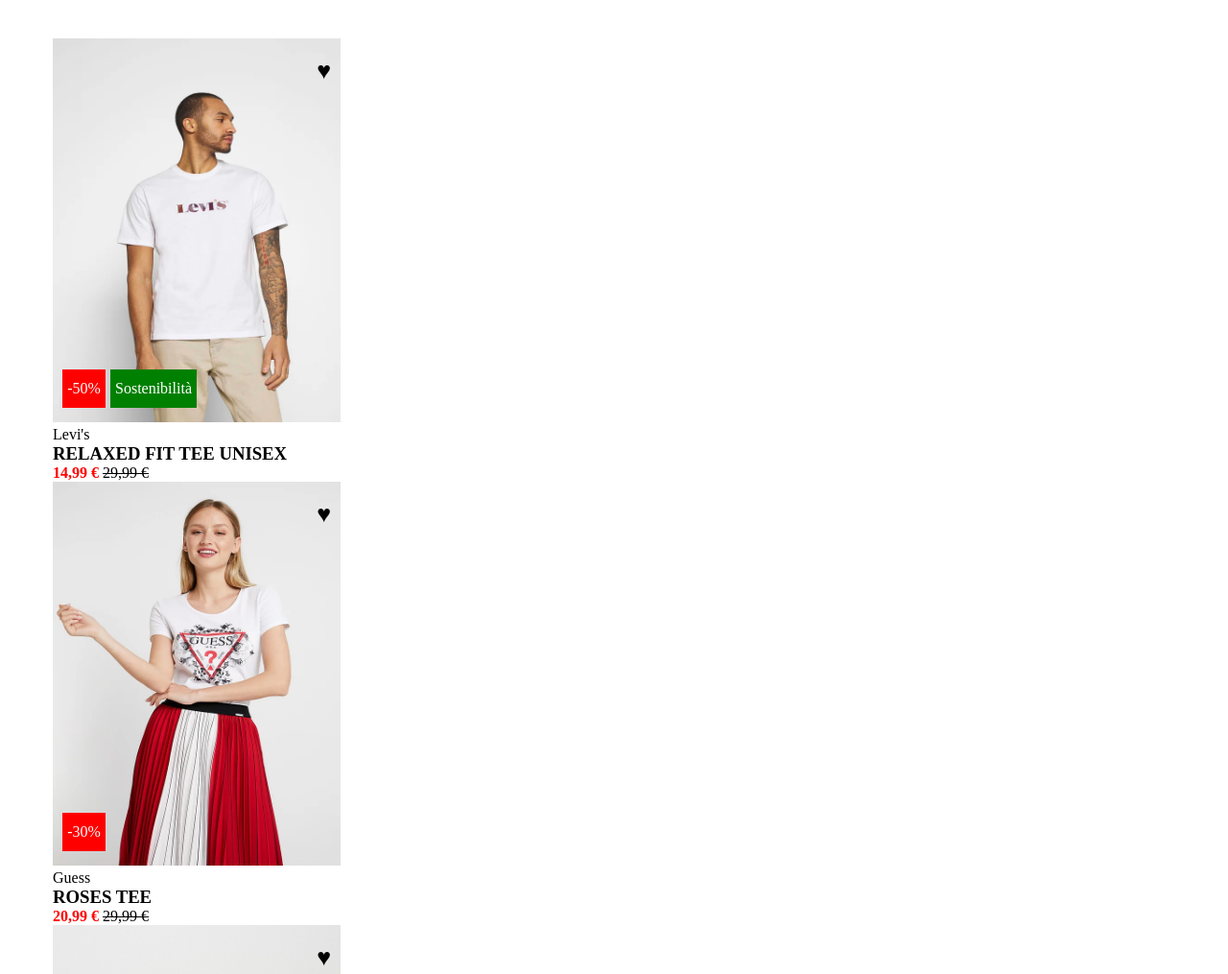
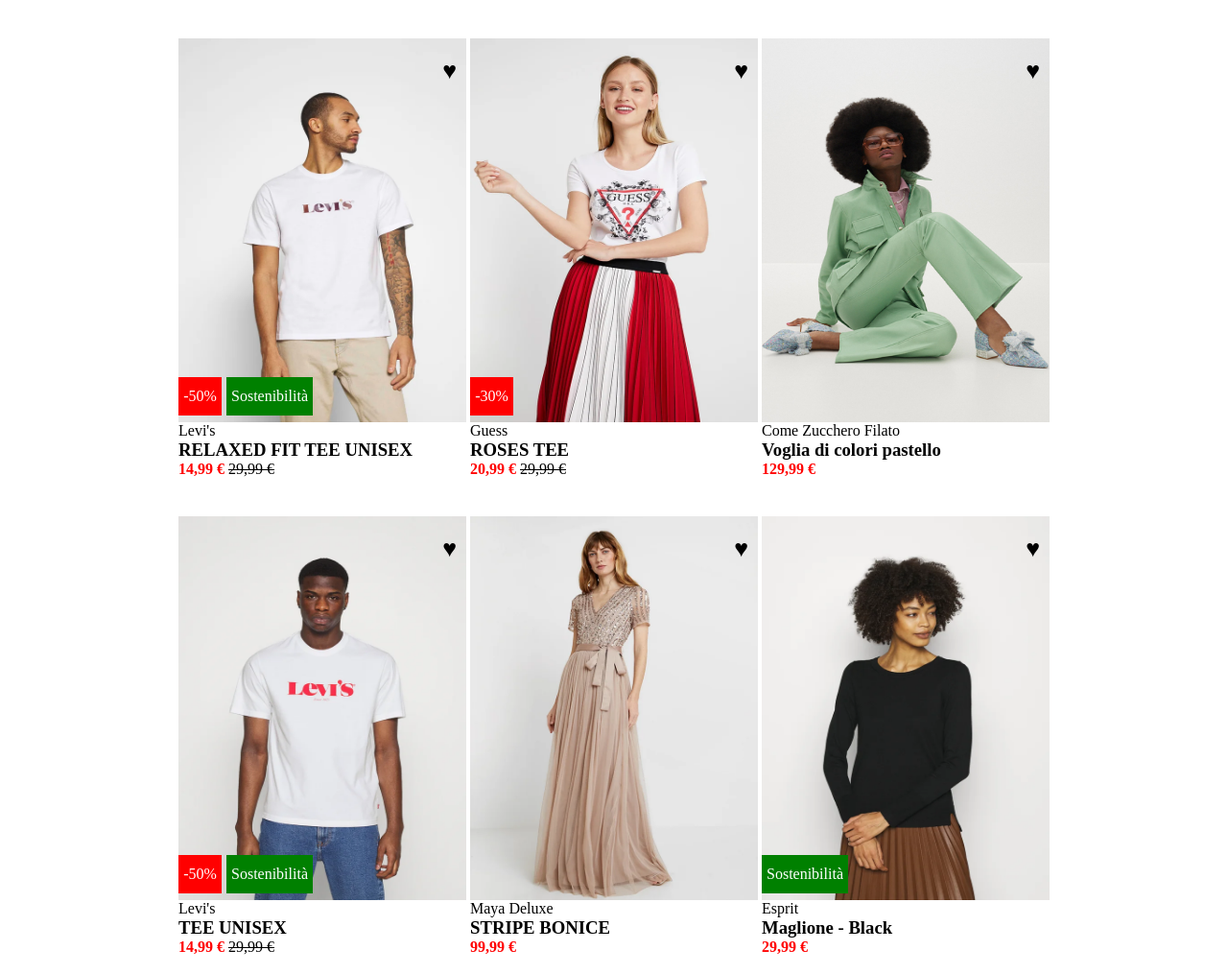
Before and after one commit to lucianomarchionna/htmlcss-shop, a plain HTML site: page index.html in a window 1280 px wide. Shown: the top 1015 px of the page at 96% size. Drawn offline with Linux system fonts and the light colour scheme.

Commit message:
Fine sito

```diff
--- a/index.html
+++ b/index.html
@@ -16,12 +16,13 @@
                 <span class="heart">&#9829</span>
                 <span class="sconto">-50%</span>
                 <span class="sostenibile">Sostenibilità</span>
-            </div>
+
                 <div class="testo">
                     <span>Levi's</span>
                     <h3><strong>RELAXED FIT TEE UNISEX</strong></h3>
                     <span class="prezzo"><strong>14,99 €</strong></span>
                     <del>29,99 €</del>
+                </div>
             </div>
 
             <div class="prodotto">
@@ -29,22 +30,25 @@
                 <img src="img/2b.webp" alt="ROSES TEE" class="immagine2">
                 <span class="heart">&#9829</span>
                 <span class="sconto">-30%</span>
-            </div>
-            <div>
+
+                <div class="testo">
                     <span>Guess</span>
                     <h3><strong>ROSES TEE</strong></h3>
                     <span class="prezzo"><strong>20,99 €</strong></span>
                     <del>29,99 €</del>
                 </div>
+            </div>
+
             <div class="prodotto">
                 <img src="img/3.jpg" alt="COMPLETO FEMMINILE" class="immagine1">
                 <img src="img/3b.jpeg" alt="COMPLETO FEMMINILE" class="immagine2">
                 <span class="heart">&#9829</span>
-            </div>
+
                 <div class="testo">
                     <span>Come Zucchero Filato</span>
                     <h3><strong>Voglia di colori pastello</strong></h3>
                     <span class="prezzo"><strong>129,99 €</strong></span>
+                </div>
             </div>
         </div>
 
@@ -55,30 +59,33 @@
                 <span class="heart">&#9829</span>
                 <span class="sconto">-50%</span>
                 <span class="sostenibile">Sostenibilità</span>
-            </div>
+
                 <div class="testo">
                     <span>Levi's</span>
                     <h3><strong>TEE UNISEX</strong></h3>
                     <span class="prezzo"><strong>14,99 €</strong></span>
                     <del>29,99 €</del>
                 </div>
+            </div>
 
             <div class="prodotto">
                 <img src="img/5.webp" alt="STRIPE BONICE" class="immagine1">
                 <img src="img/5b.webp" alt="STRIPE BONICE" class="immagine2">
                 <span class="heart">&#9829</span>
-            </div>
-            <div>
+
+                <div class="testo">
                     <span>Maya Deluxe</span>
                     <h3><strong>STRIPE BONICE</strong></h3>
                     <span class="prezzo"><strong>99,99 €</strong></span>
                 </div>
+            </div>
+
             <div class="prodotto">
                 <img src="img/6.webp" alt="Maglione - Black" class="immagine1">
                 <img src="img/6b.webp" alt="Maglione - Black" class="immagine2">
                 <span class="heart">&#9829</span>
-                <span class="sostenibile">Sostenibilità</span>
-            </div>
+                <span class="sostenibile2">Sostenibilità</span>
+
                 <div class="testo">
                     <span>Esprit</span>
                     <h3><strong>Maglione - Black</strong></h3>
@@ -86,5 +93,6 @@
                 </div>
             </div>
         </div>
+    </div>
 </body>
 </html>
--- a/style.css
+++ b/style.css
@@ -11,7 +11,7 @@
 
 
 .row{
-    /* text-align: center; */
+    text-align: center;
     margin: 40px 0;
 }
 
@@ -53,8 +53,8 @@
 
 .sconto{
     position: absolute;
-    bottom: 15px;
-    left: 10px;
+    bottom: 65px;
+    left: 0px;
     z-index: 1;
     width: 45px;
     height: 40px;
@@ -66,8 +66,21 @@
 
 .sostenibile{
     position: absolute;
-    bottom: 15px;
-    left: 60px;
+    bottom: 65px;
+    left: 50px;
+    z-index: 1;
+    width: 90px;
+    height: 40px;
+    line-height: 40px;
+    color: white;
+    background-color: green;
+    text-align: center;
+}
+
+.sostenibile2{
+    position: absolute;
+    bottom: 65px;
+    left: 0px;
     z-index: 1;
     width: 90px;
     height: 40px;
```
Lines whose indentation alone changed are shown as unchanged.
